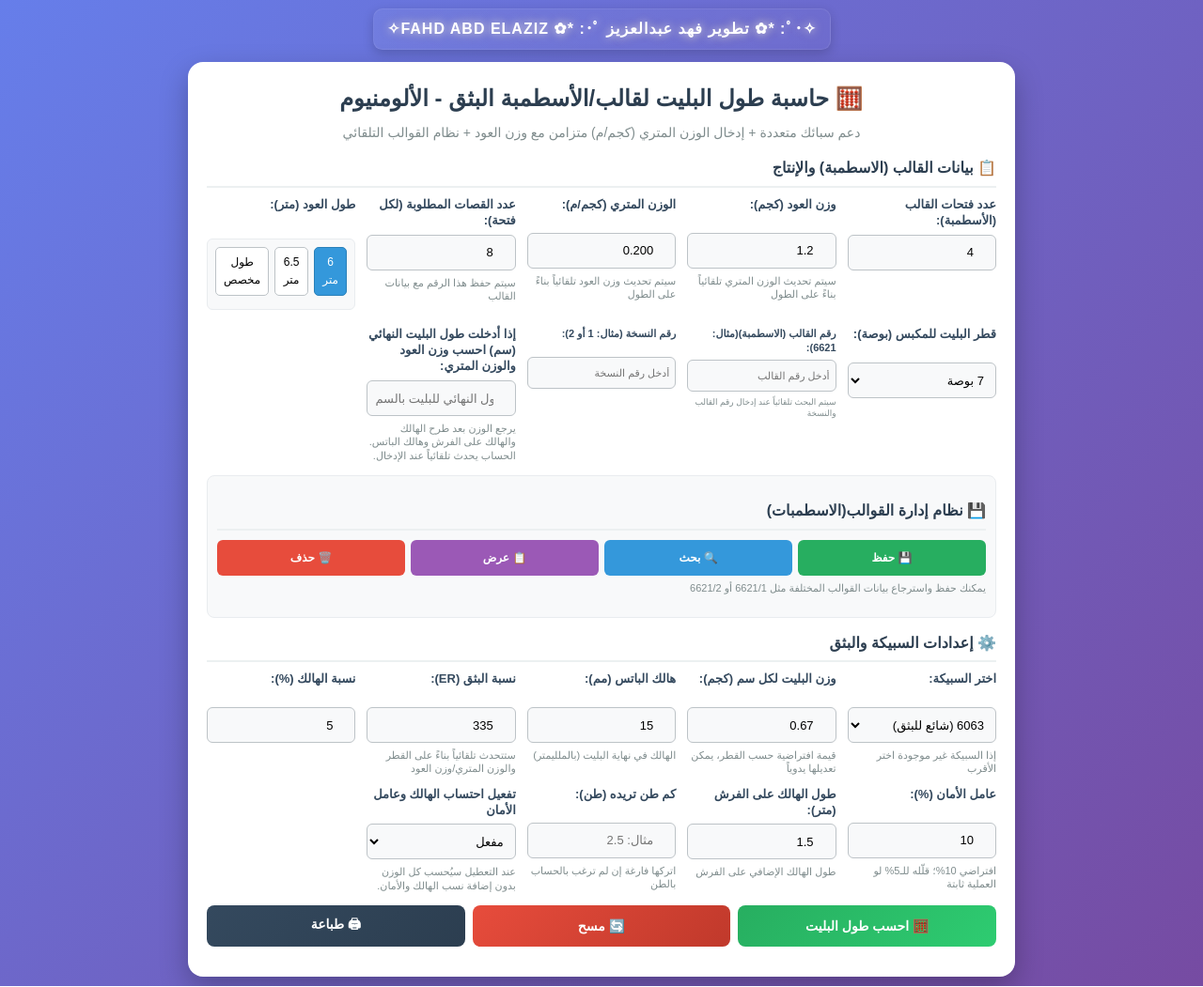
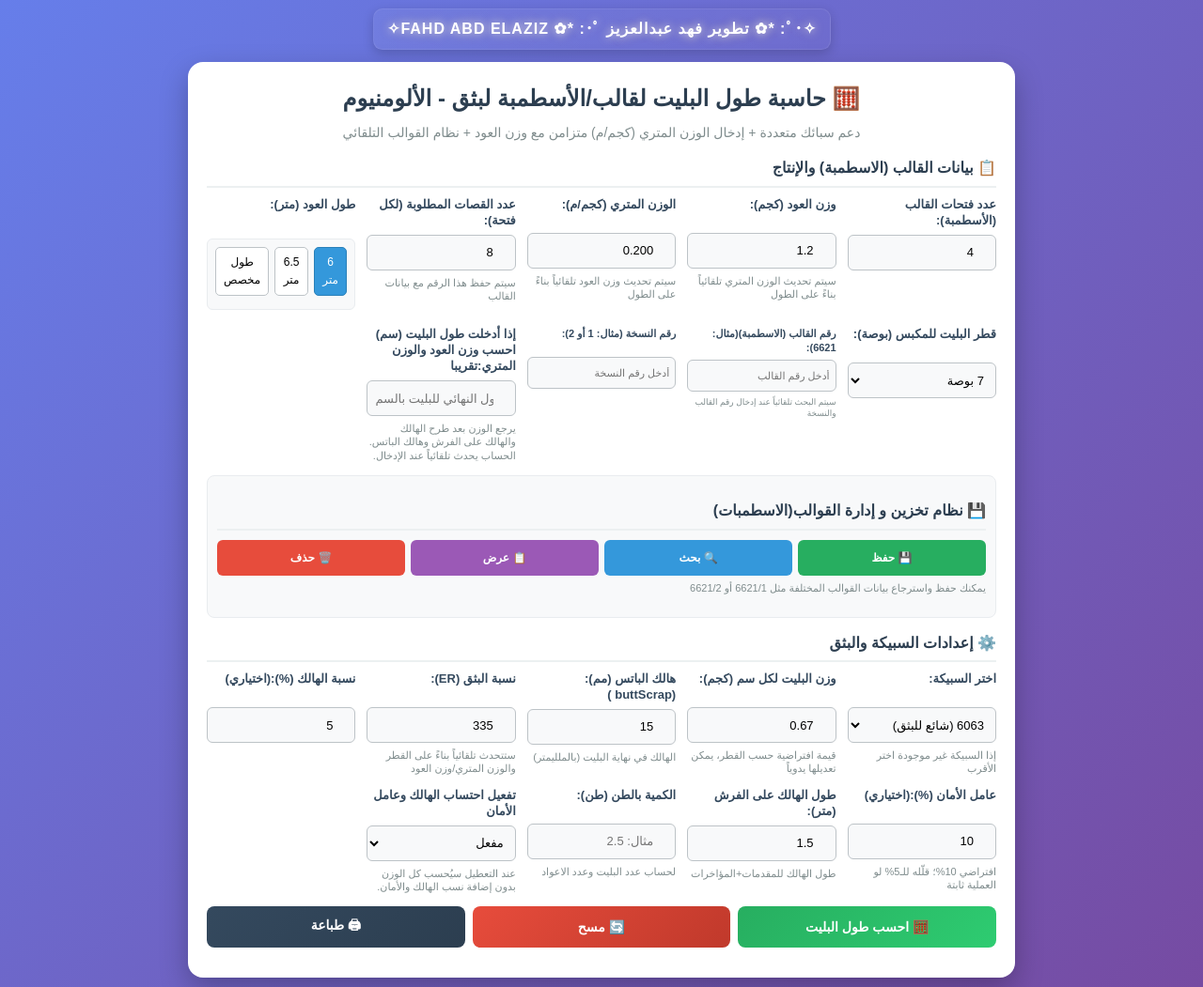
Before and after one commit to elmalakfahd2/-, a plain HTML site: page index.html in a window 1280 px wide. Shown: the whole page at 94% size. Drawn offline with Linux system fonts and the light colour scheme.

Commit message:
Update index.html

```diff
--- a/index.html
+++ b/index.html
@@ -478,7 +478,7 @@ span.english-numbers, .calculation-info span, .analysis-table td, .analysis-tabl
 </div>
 
 <div class="container">
-    <h1>🧮 حاسبة طول البليت لقالب/الأسطمبة البثق - الألومنيوم</h1>
+    <h1>🧮 حاسبة طول البليت لقالب/الأسطمبة لبثق - الألومنيوم</h1>
     <p class="subtitle">دعم سبائك متعددة + إدخال الوزن المتري (كجم/م) متزامن مع وزن العود + نظام القوالب التلقائي</p>
 
     <h3 class="section-title">📋 بيانات القالب (الاسطمبة) والإنتاج</h3>
@@ -543,7 +543,7 @@ span.english-numbers, .calculation-info span, .analysis-table td, .analysis-tabl
 
         <!-- حقل العكس: إدخال طول البليت للحصول على وزن العود والوزن المتري - تم نقله إلى هنا -->
         <div class="form-group">
-            <label for="inputBilletLength">إذا أدخلت طول البليت النهائي (سم) احسب وزن العود والوزن المتري:</label>
+            <label for="inputBilletLength">إذا أدخلت طول البليت  (سم) احسب وزن العود والوزن المتري:تقريبا</label>
             <input type="number" id="inputBilletLength" placeholder="أدخل الطول النهائي للبليت بالسم" step="0.1" min="1" class="english-numbers" />
             <div class="small">يرجع الوزن بعد طرح الهالك والهالك على الفرش وهالك الباتس. الحساب يحدث تلقائياً عند الإدخال.</div>
         </div>
@@ -557,7 +557,7 @@ span.english-numbers, .calculation-info span, .analysis-table td, .analysis-tabl
 
     <!-- قسم إدارة القوالب -->
     <div class="mold-management">
-        <h3 class="section-title">💾 نظام إدارة القوالب(الاسطمبات)</h3>
+        <h3 class="section-title">💾 نظام تخزين و إدارة القوالب(الاسطمبات)</h3>
         <div class="mold-buttons">
             <button class="mold-btn mold-save" id="saveMoldBtn">💾 حفظ</button>
             <button class="mold-btn mold-search" id="searchMoldBtn">🔍 بحث</button>
@@ -599,7 +599,7 @@ span.english-numbers, .calculation-info span, .analysis-table td, .analysis-tabl
 
         <!-- حقل هالك الباتس المضاف -->
         <div class="form-group">
-            <label for="buttScrap">هالك الباتس (مم):</label>
+            <label for="buttScrap">هالك الباتس (مم):(buttScrap )</label>
             <input type="number" id="buttScrap" value="15" step="1" min="0" inputmode="numeric" pattern="[0-9]*" class="english-numbers" />
             <div class="small">الهالك في نهاية البليت (بالملليمتر)</div>
         </div>
@@ -611,12 +611,12 @@ span.english-numbers, .calculation-info span, .analysis-table td, .analysis-tabl
         </div>
 
         <div class="form-group">
-            <label for="scrapPercentage">نسبة الهالك (%):</label>
+            <label for="scrapPercentage">نسبة الهالك (%):(اختياري)</label>
             <input type="number" id="scrapPercentage" value="5" step="0.1" inputmode="decimal" pattern="[0-9]*" class="english-numbers" />
         </div>
 
         <div class="form-group">
-            <label for="safetyFactor">عامل الأمان (%):</label>
+            <label for="safetyFactor">عامل الأمان (%):(اختياري)</label>
             <input type="number" id="safetyFactor" value="10" step="0.1" inputmode="decimal" pattern="[0-9]*" class="english-numbers" />
             <div class="small">افتراضي 10%؛ قلّله للـ5% لو العملية ثابتة</div>
         </div>
@@ -624,13 +624,13 @@ span.english-numbers, .calculation-info span, .analysis-table td, .analysis-tabl
         <div class="form-group">
             <label for="bedScrapLength">طول الهالك على الفرش (متر):</label>
             <input type="number" id="bedScrapLength" value="1.5" step="0.1" inputmode="decimal" pattern="[0-9]*" class="english-numbers" />
-            <div class="small">طول الهالك الإضافي على الفرش</div>
+            <div class="small">طول الهالك للمقدمات+المؤاخرات</div>
         </div>
 
         <div class="form-group">
-            <label for="desiredTons">كم طن تريده (طن):</label>
+            <label for="desiredTons">الكمية بالطن (طن):</label>
             <input type="number" id="desiredTons" value="" step="0.01" placeholder="مثال: 2.5" inputmode="decimal" pattern="[0-9]*" class="english-numbers" />
-            <div class="small">اتركها فارغة إن لم ترغب بالحساب بالطن</div>
+            <div class="small">لحساب عدد البليت وعدد الاعواد</div>
         </div>
 
         <!-- Toggle لتفعيل/تعطيل الهالك والأمان معًا -->
@@ -1422,7 +1422,7 @@ function resetForm(){
     document.getElementById('weightPerCm').value = '0.670';
     document.getElementById('extrusionRatio').value = '30';
     document.getElementById('scrapPercentage').value = '5';
-    document.getElementById('safetyFactor').value = '10';
+    document.getElementById('safetyFactor').value = '5';
     document.getElementById('bedScrapLength').value = '1.5';
     document.getElementById('buttScrap').value = '15';
     document.getElementById('desiredTons').value = '';
```
